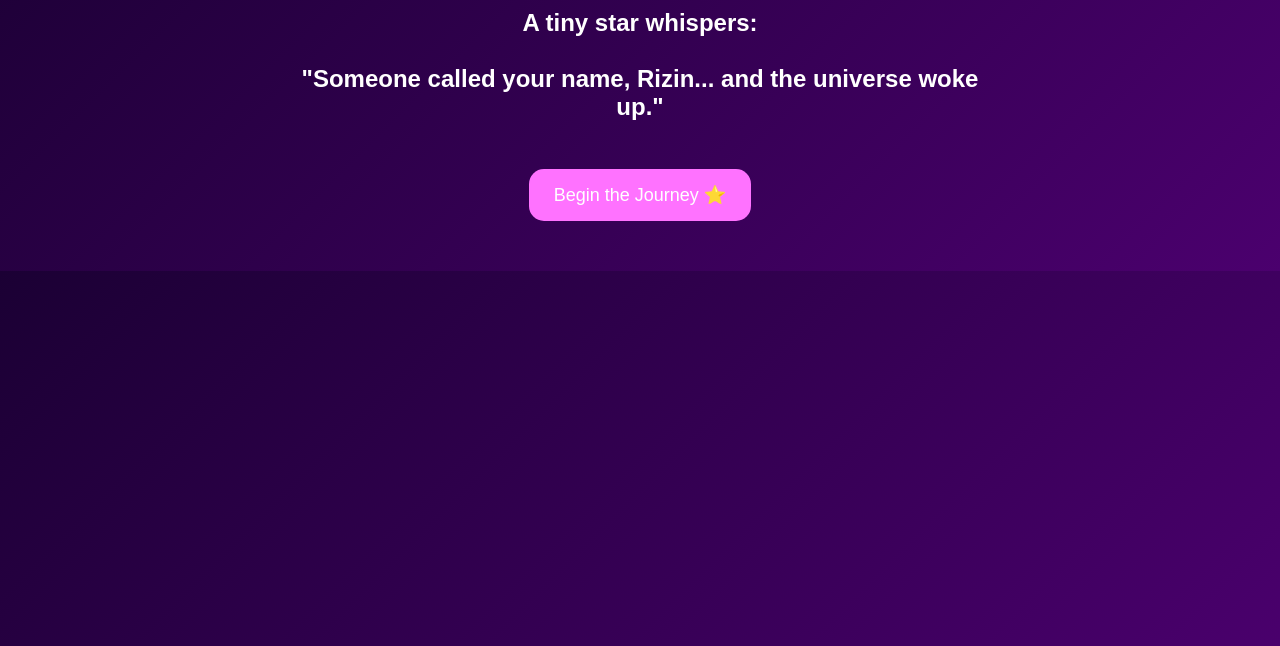
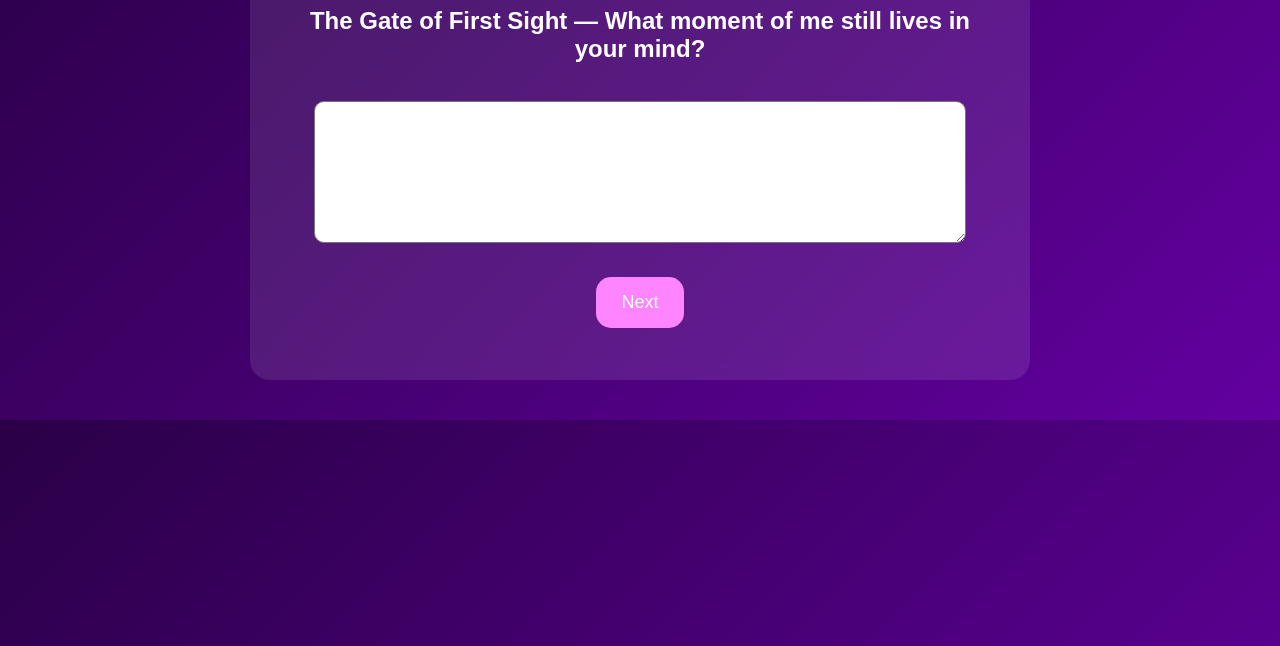
Before and after one commit to mahmud-zaber/Rizin, a plain HTML site: page index.html in a window 1280 px wide. Shown: the part 154-800 px from the top of the page. Drawn offline with Linux system fonts and the light colour scheme.

Commit message:
Update index.html

```diff
--- a/index.html
+++ b/index.html
@@ -2,133 +2,168 @@
 <html lang="en">
 <head>
 <meta charset="UTF-8">
-<title>Whispering Stars – For Rizin</title>
+<title>Memory Maze Adventure – For Rizin</title>
 <style>
     body {
         margin: 0;
         font-family: "Poppins", sans-serif;
-        background: linear-gradient(135deg, #1b0034, #4b006e);
+        background: linear-gradient(135deg, #2a0047, #6300a0);
         color: white;
         text-align: center;
-        overflow-x: hidden;
+        padding: 40px;
     }
-
-    .container {
+    .box {
         max-width: 700px;
         margin: auto;
         padding: 40px;
-        animation: fade 1s ease-in-out;
+        background: rgba(255,255,255,0.1);
+        border-radius: 20px;
+        backdrop-filter: blur(10px);
     }
-
-    @keyframes fade { from { opacity: 0;} to {opacity: 1;} }
-
-    .star {
-        font-size: 40px;
-        margin-bottom: 20px;
-        animation: glow 2s infinite alternate;
-    }
-
-    @keyframes glow {
-        from { text-shadow: 0 0 5px #fff; }
-        to { text-shadow: 0 0 20px #ff9dff; }
-    }
-
     button {
-        background: #ff72ff;
-        color: white;
+        background: #ff84ff;
         border: none;
         padding: 15px 25px;
-        margin: 10px;
+        margin: 12px;
+        font-size: 18px;
         border-radius: 15px;
-        font-size: 18px;
         cursor: pointer;
-        transition: 0.3s;
+        color: white;
+        transition: 0.2s;
     }
-
     button:hover {
-        background: #ff42ff;
+        background: #ff3cff;
         transform: scale(1.05);
     }
-
-    .hidden { display: none; }
 </style>
 </head>
 <body>
 
-<div class="container">
-    <div id="game"></div>
+<div class="box">
+    <h1>💜 Memory Maze Adventure 💜</h1>
+    <div id="content"></div>
 </div>
 
 <script>
-let step = 0;
+let level = 0;
 let answers = [];
 
-const gameSteps = [
+const steps = [
     {
-        text: `🌌 Everything is dark...<br><br>A tiny star whispers:<br><br>"Someone called your name, Rizin... and the universe woke up."`,
-        options: ["Begin the Journey ⭐"]
+        q: "The Gate of First Sight — What moment of me still lives in your mind?",
+        options: []
     },
     {
-        text: `⭐ "To reach Zaber, you must restore the sky.<br><br>First, choose a memory you'd relive with him."`,
-        options: ["Our first moment together", "A quiet walk", "A soft hug", "A moment we laughed"]
+        q: "The Corridor of Hidden Smiles — Pick one smile you remember.",
+        options: []
     },
     {
-        text: `🌙 "What is the first feeling you remember when you think of Zaber?"`,
-        options: ["Warmth", "Safety", "Excitement", "Peace", "Butterflies"]
+        q: "The Room of Warm Hands — When did you wish to hold my hand?",
+        options: []
     },
     {
-        text: `✨ "If you could make one wish for your future with Zaber, what would it be?"`,
-        options: ["Stay together forever", "Go on adventures", "Build a peaceful life", "Endless memories", "Love without limits"]
+        q: "The Garden of Unsaid Words — What feeling you almost said?",
+        options: []
     },
     {
-        text: `💫 "Do you believe love can defeat distance, time, and fear?"`,
-        options: ["Yes", "Absolutely", "Always"]
+        q: "The Path of What-Ifs — Which ‘almost’ moment could’ve been beautiful?",
+        options: []
     },
     {
-        text: `💖 The Heartstar glows:<br><br>"Rizin… you restored the sky.<br>Zaber’s heart opens for you."`,
-        options: ["See Final Message 💞"]
+        q: "The Echo Chamber — When did you miss me the most?",
+        options: []
     },
     {
-        text: `🌟 FINAL MESSAGE 🌟<br><br>"You are the magic in my story, Rizin.<br>My heart chooses you in every universe."`,
-        options: ["Download Your Love Story 💌"]
+        q: "The Lanterns of Softness — Tell me one soft thing about us.",
+        options: []
+    },
+    {
+        q: "The Crossing of Heartbeats — When did you feel close to me?",
+        options: []
+    },
+    {
+        q: "The Whisper Bridge — What’s something you secretly adore?",
+        options: []
+    },
+    {
+        q: "The Door of Fallen Guard — When did your guard fall?",
+        options: []
+    },
+    {
+        q: "The Flame of ‘Why You’ — Why me?",
+        options: []
+    },
+    {
+        q: "The Shadow of Fear — What fear you have about losing me?",
+        options: []
+    },
+    {
+        q: "The Color Room — Pick a color and emotion:",
+        options: ["Red – Passion", "Blue – Peace", "Pink – Love", "Purple – Desire", "Gold – Hope"]
+    },
+    {
+        q: "The Chamber of Futures — What future moment do you want with me?",
+        options: []
+    },
+    {
+        q: "The Heart of the Maze — Final message for me:",
+        options: []
     }
 ];
 
-// Load game
 function loadStep() {
-    const g = gameSteps[step];
-    let html = `<div class="star">⭐</div><h2>${g.text}</h2><br>`;
+    let s = steps[level];
+    let html = `<h2>${s.q}</h2><br>`;
 
-    g.options.forEach(opt => {
-        html += `<button onclick="selectOption('${opt}')">${opt}</button><br>`;
-    });
+    if (s.options.length === 0) {
+        html += `
+            <textarea id="answer"
+            style="width:90%; height:120px; border-radius:10px; padding:10px; font-size:16px;"></textarea><br><br>
+            <button onclick="nextOpen()">Next</button>
+        `;
+    } else {
+        s.options.forEach(opt => {
+            html += `<button onclick="nextButton('${opt}')">${opt}</button><br>`;
+        });
+    }
 
-    document.getElementById("game").innerHTML = html;
+    document.getElementById("content").innerHTML = html;
 }
 
-// Handle answer
-function selectOption(opt) {
-    answers.push(`Step ${step + 1}: ${opt}`);
+function nextOpen() {
+    let val = document.getElementById("answer").value;
+    if (val.trim() === "") return;
 
-    // Download file on last step
-    if (opt.includes("Download")) {
-        saveToFile();
-        return;
-    }
-
-    step++;
-    loadStep();
+    answers.push(steps[level].q + " => " + val);
+    level++;
+    endCheck();
 }
 
-// Save answers into .txt
-function saveToFile() {
-    const text = answers.join("\n");
-    const blob = new Blob([text], { type: "text/plain" });
-    const link = document.createElement("a");
+function nextButton(val) {
+    answers.push(steps[level].q + " => " + val);
+    level++;
+    endCheck();
+}
 
-    link.href = URL.createObjectURL(blob);
-    link.download = "rizin_answers.txt";
-    link.click();
+function endCheck() {
+    if (level >= steps.length) {
+        submitAnswers();
+    } else {
+        loadStep();
+    }
+}
+
+function submitAnswers() {
+    fetch("save.php", {
+        method: "POST",
+        headers: { "Content-Type": "application/json"},
+        body: JSON.stringify({ data: answers })
+    }).then(r => r.text()).then(res => {
+        document.getElementById("content").innerHTML = `
+            <h2>💖 The Maze Has Chosen You 💖</h2>
+            <p>Your journey has been saved inside Zaber's heart (and server).</p>
+        `;
+    });
 }
 
 loadStep();
```
